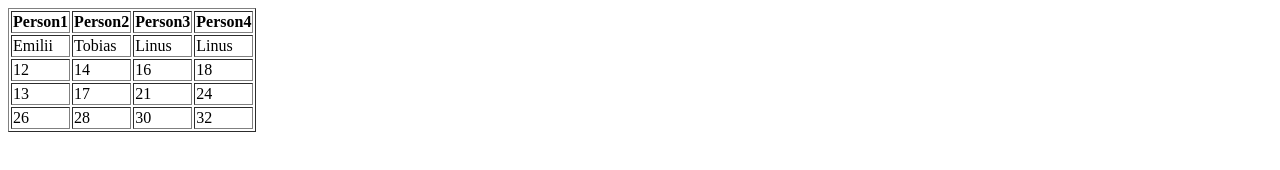
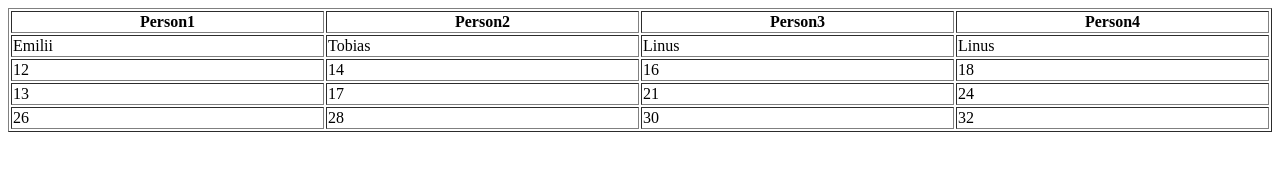
Before and after one commit to tsutskiridzemadona1234567/8, a plain HTML site: page index.html in a window 1280 px wide. Drawn offline with Linux system fonts and the light colour scheme.

Commit message:
Update index.html

```diff
--- a/index.html
+++ b/index.html
@@ -6,7 +6,7 @@
     <title>Document</title>
 </head>
 <body>
-    <table border="1">
+    <table border="1"; style="width: 100%;">
         <thead>
             <tr>
                 <th>Person1</th>
@@ -16,7 +16,7 @@
             </tr>
         </thead>
         <tbody>
-            <tr>
+            <tr style="height: 124;">
                 <td>Emilii</td>
                 <td>Tobias</td>
                 <td>Linus</td>
```
